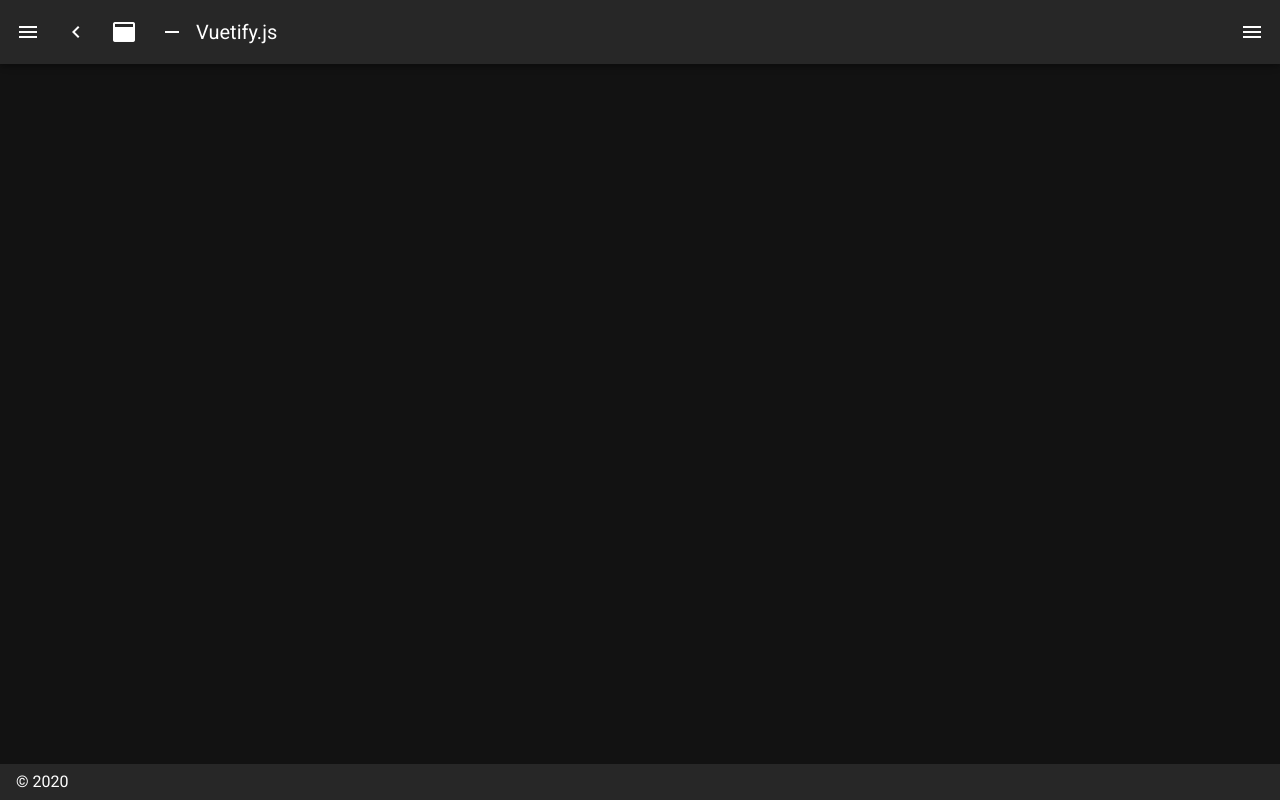
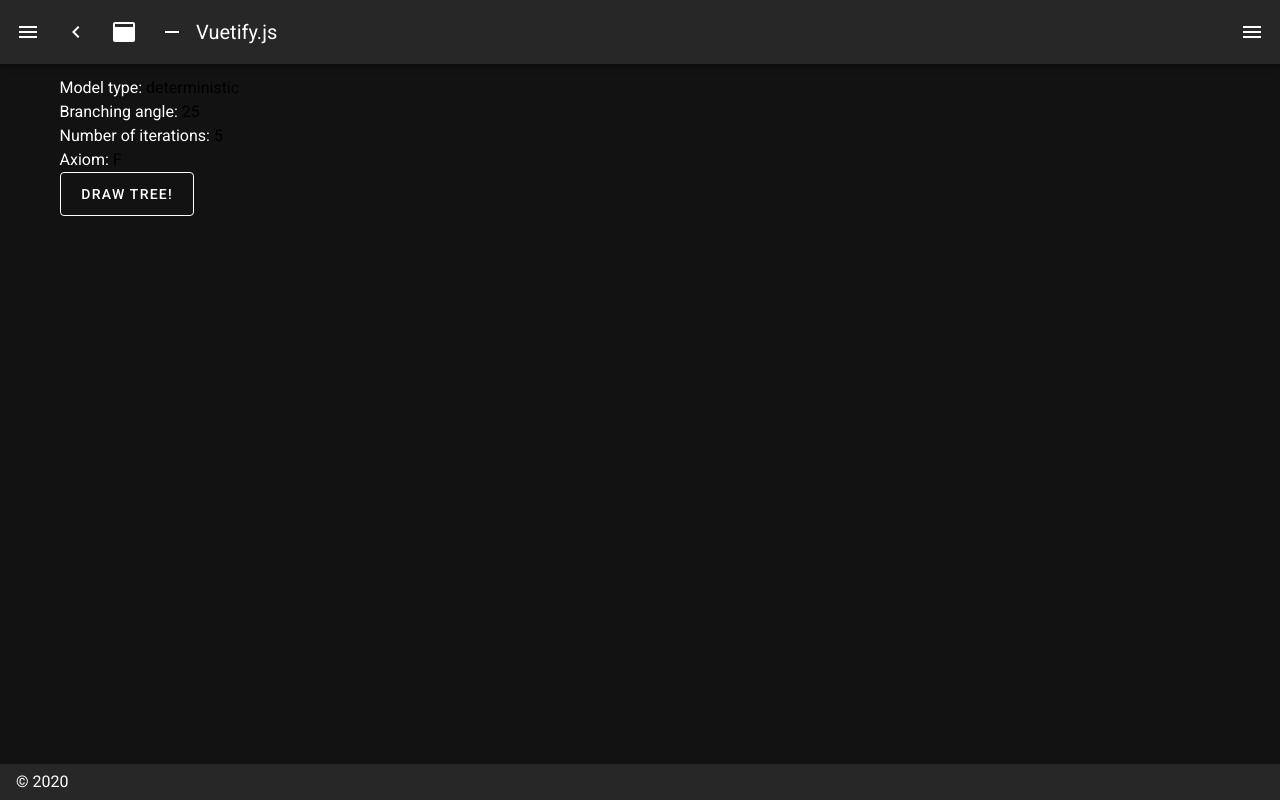
Before and after one commit to rosieeaves/treegen_group7, a Nuxt app: page /main in a window 1280 px wide. Before the commit this address had no page. Built offline with nearby package versions, Linux system fonts and the light colour scheme.

Commit message:
Some basic vue gui suggestion

```diff
--- /dev/null
+++ b/pages/main.js
@@ -0,0 +1,15 @@
+import Tree from "../components/tree"
+
+export default function buttonClick() {
+    let t = new Tree(
+        document.getElementById("type").value,
+        document.getElementById("angle").value,
+        document.getElementById("axiom").value,
+        document.getElementById("iter").value
+    );
+    alert("The tree should now be drawn if the code were there!");
+    alert(document.getElementById("type").value+
+    document.getElementById("angle").value+
+    document.getElementById("axiom").value+
+    document.getElementById("iter").value);
+}
--- /dev/null
+++ b/pages/main.vue
@@ -0,0 +1,41 @@
+<template>
+  <v-layout>
+    <v-flex class="text-left">
+        <div id="gui">
+          Model type:
+          <select name = "type" id = "type">
+            <option value = "deterministic" selected>deterministic</option>
+            <option value = "stochastic">stochastic</option>
+          </select>
+          <br>
+
+          Branching angle:
+          <input type="text" name="angle" id="angle" value="25" />
+          <br>
+
+          Number of iterations:
+          <input type="text" name="iter" id="iter" value="5" />
+          <br>
+
+          Axiom:
+          <input type="text" name="axiom" id="axiom" value="F" />
+          <br>
+
+          <v-btn large outlined v-on:click="draw">Draw Tree!</v-btn>
+        </div>
+    </v-flex>
+  </v-layout>
+</template>
+
+<script>
+  import buttonClick from './main.js'
+
+  export default {
+    el: '#gui',
+    methods: {
+      draw: function (event) {
+        buttonClick();
+      }
+    }
+  }
+</script>
```
